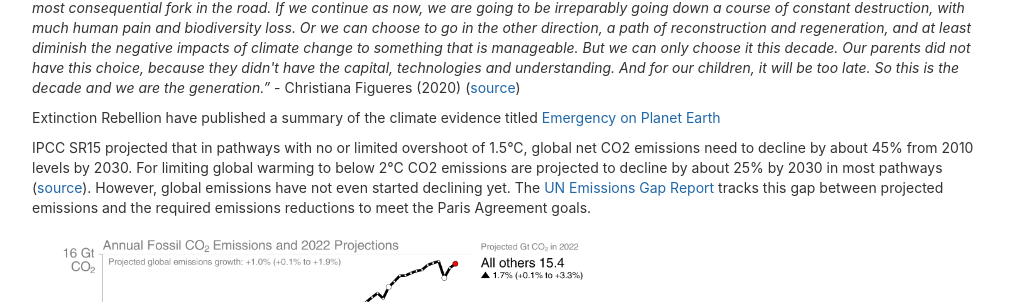
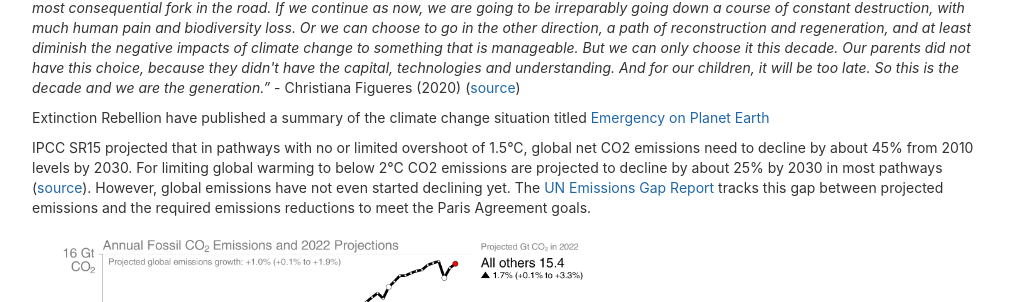
Before and after one commit to mchr3k/mchr3k.github.com, a Jekyll site: the page built from climate-change.html, in a window 1280 px wide and 900 px high, scrolled down 989 px. Shown: the part 151-453 px from the top of the window, without its empty margins (123-1146 px from the left). Built offline with Jekyll 4.4.1, drawn with Linux system fonts in a browser that asks for light colours; nearby versions of some CDN libraries; comment, search, counter and statistics services are not loaded.

Commit message:
Rewording

```diff
--- a/climate-change.html
+++ b/climate-change.html
@@ -68,7 +68,9 @@ title: Martin Hare Robertson - Climate Change
     >)
   </p>
 
-  <p>Extinction Rebellion have published a summary of the climate evidence titled <a href="https://extinctionrebellion.uk/the-truth/the-emergency/" target="_blank">Emergency on Planet Earth</a></p>
+  <p>
+    Extinction Rebellion have published a summary of the climate change situation titled <a href="https://extinctionrebellion.uk/the-truth/the-emergency/" target="_blank">Emergency on Planet Earth</a>
+  </p>
 
   <p>
     IPCC SR15 projected that in pathways with no or limited overshoot of 1.5°C, global net CO2 emissions need to decline by about 45% from 2010 levels by 2030. For limiting global warming to below 2°C
```
